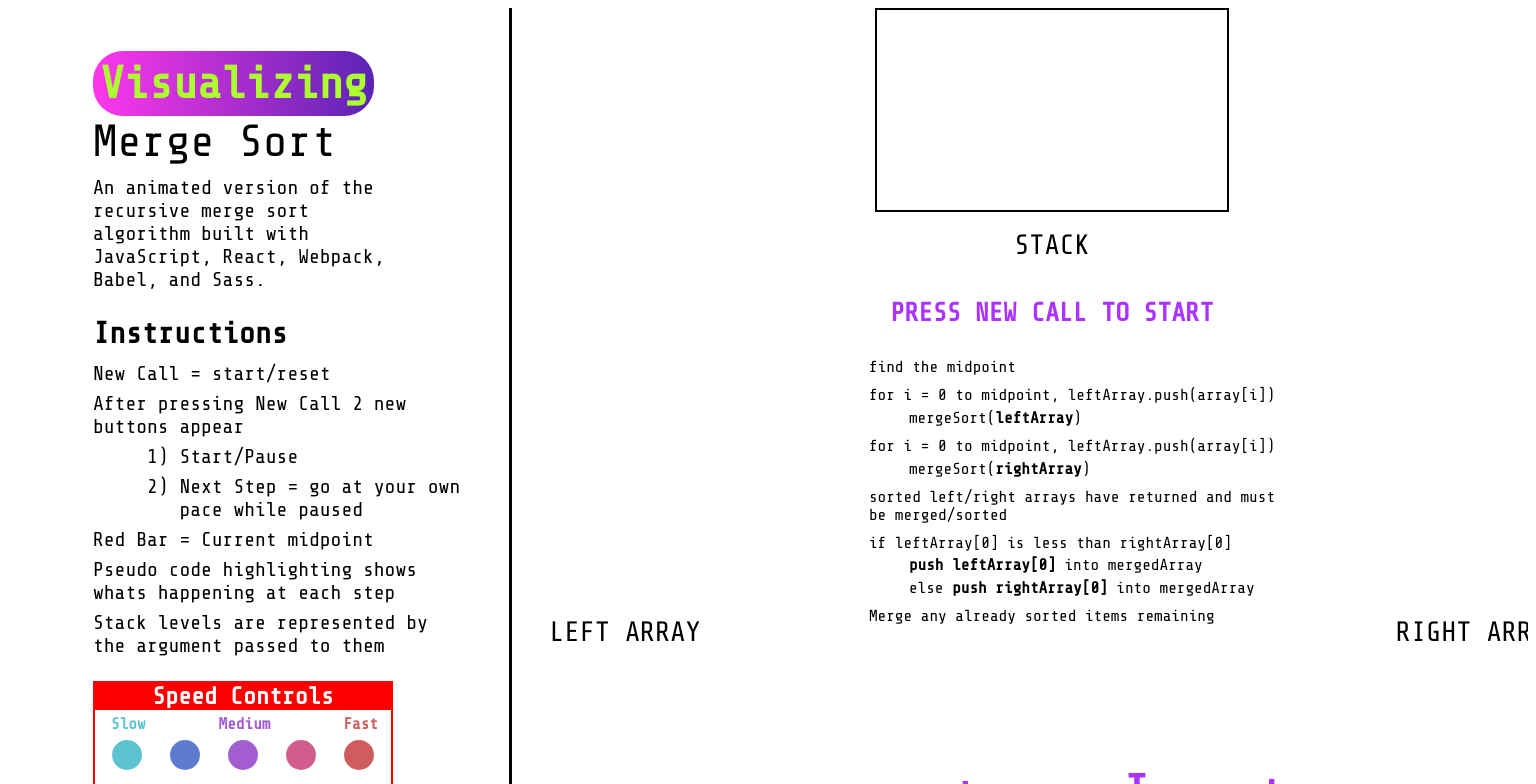
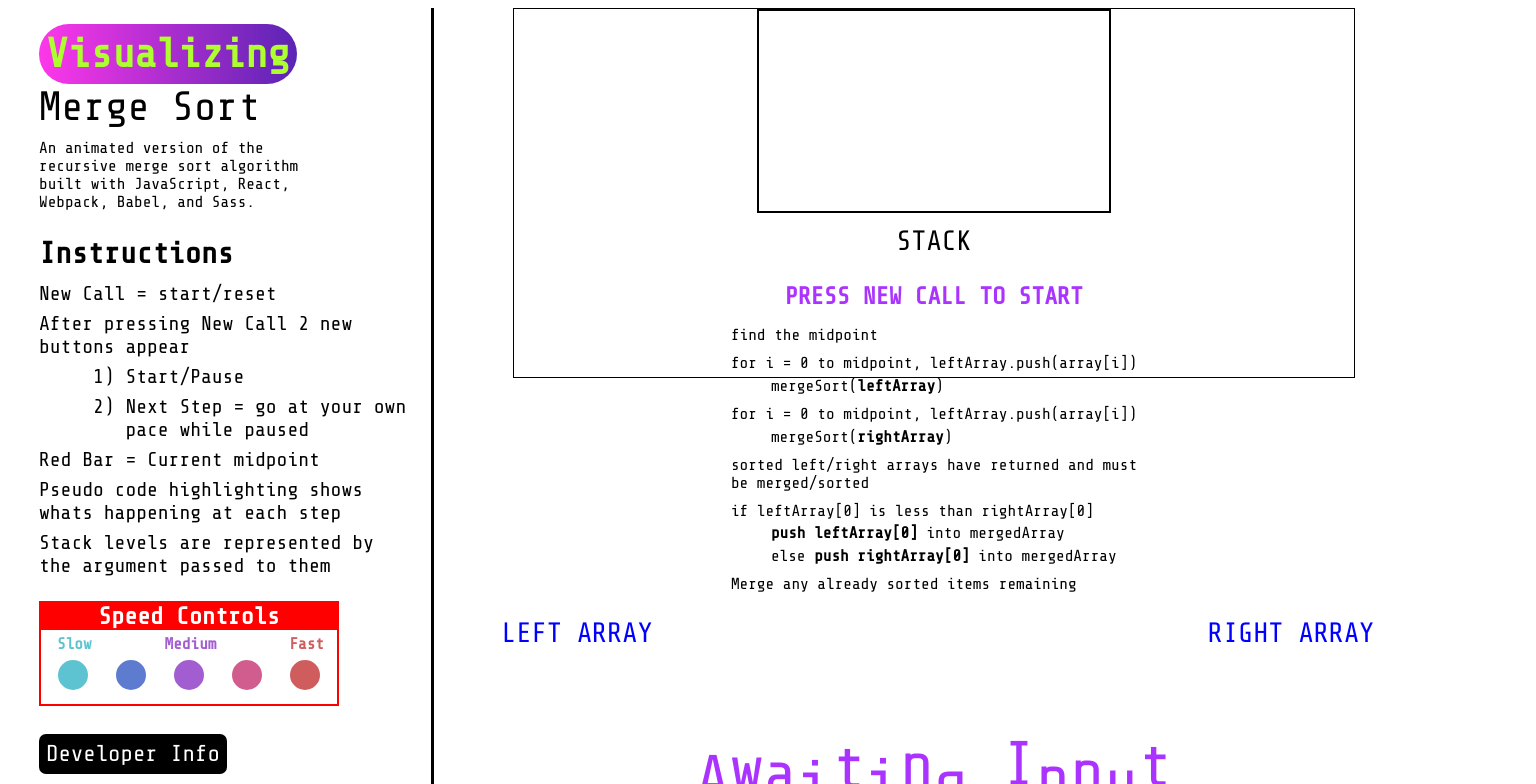
Before and after one commit to capitalbr/Visualized-Merge-Sort, a React (Create React App) app: page / in a window 1536 px wide. Shown: the top 784 px of the page. Built offline with nearby package versions, Linux system fonts and the light colour scheme.

Commit message:
Add media queries for 1600, 1440, and 1280

```diff
--- a/src/stylesheets/array.scss
+++ b/src/stylesheets/array.scss
@@ -1,14 +1,30 @@
 .array-container{
   display: flex;
-  justify-content: space-between;
+  // justify-content: space-evenly;
   background-color: white;
   .left-container{
     width: 300px;
     color: black;
-    padding: 50px 116px 0px 85px;
+    @media only screen and (min-width: 1280px){
+      padding: 23px 60px 0px 31px;
+    }
+    @media only screen and (min-width: 1440px){
+      padding: 23px 92px 0px 31px;
+    }
+    @media only screen and (min-width: 1600px){
+      padding: 50px 116px 0px 85px;
+    }
     .title-and-description{
       .title{
-        font-size: 45px;
+        @media only screen and (min-width: 1280px){
+          font-size: 38.5px;
+        }
+        @media only screen and (min-width: 1440px){
+          font-size: 41px;
+        }
+        @media only screen and (min-width: 1600px){
+          font-size: 45px;
+        }
         strong{
           background: linear-gradient(to left, #5A24B4, #FE37EA);
           border-radius: 30px;
@@ -21,21 +37,49 @@
       }
       .description{
         margin-top: 9px;
-        font-size: 20px;
+        @media only screen and (min-width: 1280px){
+          overflow: hidden;
+          height: 35px;
+          font-size: 16px;
+        }
+        @media only screen and (min-width: 1440px){
+          overflow: initial;
+          height: inherit;
+        }
+        @media only screen and (min-width: 1600px){
+          font-size: 20px;
+        }
       }
     }
     .instructions{
       margin-top: 25px;
       width: 370px;
       h2{
-        font-size: 30px;
         margin-bottom: 12px;
+        @media only screen and (min-width: 1280px){
+          font-size: 25px;
+        }
+        @media only screen and (min-width: 1440px){
+          font-size: 30px;
+        }
       }
       div{
         list-style: none;
+        @media only screen and (min-width: 1280px){
+          transform: translate(-17px, 0px)
+        }
+        @media only screen and (min-width: 1440px){
+          transform: translate(0px, 0px)
+        }
         li{
           margin-bottom: 7px;
           font-size: 20px;
+          @media only screen and (min-width: 1280px){
+            transform: scale(0.9);
+          }
+          @media only screen and (min-width: 1440px){
+            transform: scale(1);
+          }
         }
       }
     }
@@ -116,22 +160,53 @@
     align-items: center;
     font-family: 'Share Tech Mono', monospace;
     border-left: solid;
-    width: 100%;
     min-width: 1016px;
+    @media only screen and (min-width: 1280px){
+      width: 890px;
+      min-width: 890px;
+    }
+    @media only screen and (min-width: 1440px){
+      width: 1000px;
+    }
+    @media only screen and (min-width: 1600px){
+      width: 100%;
+    }
     .secondary-displays{
+      border: 1px solid black;
       display: flex;
-      width: 1000px;
       justify-content: center;
+      @media only screen and (min-width: 1280px){
+        width: 840px;
+        height: 288px;
+      }
+      @media only screen and (min-width: 1440px){
+        width: 840px;
+        height: 368px;
+      }
+      @media only screen and (min-width: 1600px){
+        width: 1000px;
+        height: inherit;
+      }
       .left-right{
+        // border: 1px solid black;
         display: flex;
         justify-content: end;
         flex-direction: column-reverse;
-        width: 250px;
-        min-width: 250px;
-        max-width: 250px;
         margin: 50px;
         height: 300px;
         transform: translate(0px, 300px);
+        @media only screen and (min-width: 1280px){
+          width: 240px;
+          min-width: 240px;
+          max-width: 240px;
+          color: blue;
+        }
+        @media only screen and (min-width: 1600px){
+          width: 250px;
+          min-width: 250px;
+          max-width: 250px;
+          color: green;
+        }
         .array-index-item{
           margin: 3px;
           display: flex;
@@ -151,9 +226,14 @@
       display: flex;
       width: 530px;
       height: 200px;
-      transform: translate(0px, -110px);
       border-bottom: 70px solid black;
       border-radius: 15px;
+      @media only screen and (min-width: 1280px){
+        transform: translate(0px, -156px);
+      }
+      @media only screen and (min-width: 1440px){
+        transform: translate(0px, -110px);
+      }
       #awaiting-input{
         color: #AA33FF;
         font-size: 63px;
@@ -254,40 +334,74 @@
       display: flex;
       flex-direction: column;
       align-items: center;
-      margin-bottom: 50px;
-      margin-left: 75px;
-      margin-right: 75px;
+      @media only screen and (min-width: 1440px){
+        margin: 0px 10px 0px 10px;
+      }
+      @media only screen and (min-width: 1600px){
+        margin-bottom: 50px;
+        margin-left: 75px;
+        margin-right: 75px;
+      }
       ul{
         border: 2px solid black;
         display: flex;
         flex-direction: column;
         justify-content: flex-end;
         list-style-type: none;
-        height: 200px;
         width: fit-content;
         padding: 0;
         align-items: center;
         width: 350px;
         margin: 0;
+        @media only screen and (min-width: 1280px){
+          height: 105px;
+        }
+        @media only screen and (min-width: 1440px){
+          height: 200px;
+        }
         li{
           margin: 4px;
         }
       }
     }
     .pseudo-container{
-      transform: translate(0px, -110px);
       display: flex;
       flex-direction: column;
       align-items: center;
+      @media only screen and (min-width: 1280px){
+        transform: translate(0px, -149px);
+      }
+      @media only screen and (min-width: 1440px){
+        transform: translate(0px, -110px);
+      }
       .stackMessage{
-        margin-bottom: 15px;
         font-weight: 1000;
-        font-size: 26px;
         color: #AA33FF;
+        @media only screen and (min-width: 1280px){
+          font-size: 24px;
+          margin-top: 15px;
+        }
+        // @media only screen and (min-width: 1440px){
+        //   font-size: 24px;
+        //   margin-top: 15px;
+        // }
+        @media only screen and (min-width: 1600px){
+          font-size: 26px;
+          margin-bottom: 15px;
+        }
       }
       // html targeting is buggy so must do this
       #list{
         list-style: none;
+        padding: 0;
+        @media only screen and (min-width: 1280px){
+          margin-block-start: .3em;
+          margin-block-end: 0;
+        }
+        @media only screen and (min-width: 1440px){
+          margin-block-start: 1em;
+          margin-block-end: 1em;
+        }
         li{
           margin-bottom: 10px;
           .padding{
--- a/src/stylesheets/cards.scss
+++ b/src/stylesheets/cards.scss
@@ -2,8 +2,15 @@
   display: flex;
   justify-content: center;
   padding: 10px 35px;
-  margin-top: 7px;
-  font-size: 28px;
+  @media only screen and (min-width: 1280px){
+    margin-top: 0px;
+    font-size: 26px;
+    padding-top: 5px;
+  }
+  @media only screen and (min-width: 1440px){
+    margin-top: 7px;
+    font-size: 28px;
+  }
 }
 
 
--- a/src/stylesheets/output.css
+++ b/src/stylesheets/output.css
@@ -11,16 +11,41 @@ body, html {
 
 .array-container {
   display: flex;
-  justify-content: space-between;
   background-color: white;
 }
 .array-container .left-container {
   width: 300px;
   color: black;
+}
+@media only screen and (min-width: 1280px) {
+  .array-container .left-container {
+    padding: 23px 60px 0px 31px;
+  }
+}
+@media only screen and (min-width: 1440px) {
+  .array-container .left-container {
+    padding: 23px 92px 0px 31px;
+  }
+}
+@media only screen and (min-width: 1600px) {
+  .array-container .left-container {
     padding: 50px 116px 0px 85px;
   }
+}
+@media only screen and (min-width: 1280px) {
+  .array-container .left-container .title-and-description .title {
+    font-size: 38.5px;
+  }
+}
+@media only screen and (min-width: 1440px) {
+  .array-container .left-container .title-and-description .title {
+    font-size: 41px;
+  }
+}
+@media only screen and (min-width: 1600px) {
   .array-container .left-container .title-and-description .title {
     font-size: 45px;
+  }
 }
 .array-container .left-container .title-and-description .title strong {
   background: linear-gradient(to left, #5A24B4, #FE37EA);
@@ -33,22 +58,68 @@ body, html {
 }
 .array-container .left-container .title-and-description .description {
   margin-top: 9px;
+}
+@media only screen and (min-width: 1280px) {
+  .array-container .left-container .title-and-description .description {
+    overflow: hidden;
+    height: 35px;
+    font-size: 16px;
+  }
+}
+@media only screen and (min-width: 1440px) {
+  .array-container .left-container .title-and-description .description {
+    overflow: initial;
+    height: inherit;
+  }
+}
+@media only screen and (min-width: 1600px) {
+  .array-container .left-container .title-and-description .description {
     font-size: 20px;
+  }
 }
 .array-container .left-container .instructions {
   margin-top: 25px;
   width: 370px;
 }
 .array-container .left-container .instructions h2 {
+  margin-bottom: 12px;
+}
+@media only screen and (min-width: 1280px) {
+  .array-container .left-container .instructions h2 {
+    font-size: 25px;
+  }
+}
+@media only screen and (min-width: 1440px) {
+  .array-container .left-container .instructions h2 {
     font-size: 30px;
-  margin-bottom: 12px;
+  }
 }
 .array-container .left-container .instructions div {
   list-style: none;
 }
+@media only screen and (min-width: 1280px) {
+  .array-container .left-container .instructions div {
+    transform: translate(-17px, 0px);
+  }
+}
+@media only screen and (min-width: 1440px) {
+  .array-container .left-container .instructions div {
+    transform: translate(0px, 0px);
+  }
+}
 .array-container .left-container .instructions div li {
   margin-bottom: 7px;
   font-size: 20px;
+}
+@media only screen and (min-width: 1280px) {
+  .array-container .left-container .instructions div li {
+    transform: scale(0.9);
+  }
+}
+@media only screen and (min-width: 1440px) {
+  .array-container .left-container .instructions div li {
+    transform: scale(1);
+  }
 }
 .array-container .left-container .developer {
   margin-top: 28px;
@@ -125,24 +196,70 @@ body, html {
   align-items: center;
   font-family: "Share Tech Mono", monospace;
   border-left: solid;
-  width: 100%;
   min-width: 1016px;
 }
+@media only screen and (min-width: 1280px) {
+  .array-container .right-container {
+    width: 890px;
+    min-width: 890px;
+  }
+}
+@media only screen and (min-width: 1440px) {
+  .array-container .right-container {
+    width: 1000px;
+  }
+}
+@media only screen and (min-width: 1600px) {
+  .array-container .right-container {
+    width: 100%;
+  }
+}
 .array-container .right-container .secondary-displays {
+  border: 1px solid black;
   display: flex;
+  justify-content: center;
+}
+@media only screen and (min-width: 1280px) {
+  .array-container .right-container .secondary-displays {
+    width: 840px;
+    height: 288px;
+  }
+}
+@media only screen and (min-width: 1440px) {
+  .array-container .right-container .secondary-displays {
+    width: 840px;
+    height: 368px;
+  }
+}
+@media only screen and (min-width: 1600px) {
+  .array-container .right-container .secondary-displays {
     width: 1000px;
-  justify-content: center;
+    height: inherit;
+  }
 }
 .array-container .right-container .secondary-displays .left-right {
   display: flex;
   justify-content: end;
   flex-direction: column-reverse;
+  margin: 50px;
+  height: 300px;
+  transform: translate(0px, 300px);
+}
+@media only screen and (min-width: 1280px) {
+  .array-container .right-container .secondary-displays .left-right {
+    width: 240px;
+    min-width: 240px;
+    max-width: 240px;
+    color: blue;
+  }
+}
+@media only screen and (min-width: 1600px) {
+  .array-container .right-container .secondary-displays .left-right {
     width: 250px;
     min-width: 250px;
     max-width: 250px;
-  margin: 50px;
-  height: 300px;
-  transform: translate(0px, 300px);
+    color: green;
+  }
 }
 .array-container .right-container .secondary-displays .left-right .array-index-item {
   margin: 3px;
@@ -161,9 +278,18 @@ body, html {
   display: flex;
   width: 530px;
   height: 200px;
-  transform: translate(0px, -110px);
   border-bottom: 70px solid black;
   border-radius: 15px;
+}
+@media only screen and (min-width: 1280px) {
+  .array-container .right-container .array-main {
+    transform: translate(0px, -156px);
+  }
+}
+@media only screen and (min-width: 1440px) {
+  .array-container .right-container .array-main {
+    transform: translate(0px, -110px);
+  }
 }
 .array-container .right-container .array-main #awaiting-input {
   color: #AA33FF;
@@ -264,9 +390,18 @@ body, html {
   display: flex;
   flex-direction: column;
   align-items: center;
+}
+@media only screen and (min-width: 1440px) {
+  .array-container .right-container .stack {
+    margin: 0px 10px 0px 10px;
+  }
+}
+@media only screen and (min-width: 1600px) {
+  .array-container .right-container .stack {
     margin-bottom: 50px;
     margin-left: 75px;
     margin-right: 75px;
+  }
 }
 .array-container .right-container .stack ul {
   border: 2px solid black;
@@ -274,30 +409,71 @@ body, html {
   flex-direction: column;
   justify-content: flex-end;
   list-style-type: none;
-  height: 200px;
   width: fit-content;
   padding: 0;
   align-items: center;
   width: 350px;
   margin: 0;
 }
+@media only screen and (min-width: 1280px) {
+  .array-container .right-container .stack ul {
+    height: 105px;
+  }
+}
+@media only screen and (min-width: 1440px) {
+  .array-container .right-container .stack ul {
+    height: 200px;
+  }
+}
 .array-container .right-container .stack ul li {
   margin: 4px;
 }
 .array-container .right-container .pseudo-container {
-  transform: translate(0px, -110px);
   display: flex;
   flex-direction: column;
   align-items: center;
 }
+@media only screen and (min-width: 1280px) {
+  .array-container .right-container .pseudo-container {
+    transform: translate(0px, -149px);
+  }
+}
+@media only screen and (min-width: 1440px) {
+  .array-container .right-container .pseudo-container {
+    transform: translate(0px, -110px);
+  }
+}
 .array-container .right-container .pseudo-container .stackMessage {
+  font-weight: 1000;
+  color: #AA33FF;
+}
+@media only screen and (min-width: 1280px) {
+  .array-container .right-container .pseudo-container .stackMessage {
+    font-size: 24px;
+    margin-top: 15px;
+  }
+}
+@media only screen and (min-width: 1600px) {
+  .array-container .right-container .pseudo-container .stackMessage {
+    font-size: 26px;
     margin-bottom: 15px;
-  font-weight: 1000;
-  font-size: 26px;
-  color: #AA33FF;
+  }
 }
 .array-container .right-container .pseudo-container #list {
   list-style: none;
+  padding: 0;
+}
+@media only screen and (min-width: 1280px) {
+  .array-container .right-container .pseudo-container #list {
+    margin-block-start: 0.3em;
+    margin-block-end: 0;
+  }
+}
+@media only screen and (min-width: 1440px) {
+  .array-container .right-container .pseudo-container #list {
+    margin-block-start: 1em;
+    margin-block-end: 1em;
+  }
 }
 .array-container .right-container .pseudo-container #list li {
   margin-bottom: 10px;
@@ -425,8 +601,19 @@ body, html {
   display: flex;
   justify-content: center;
   padding: 10px 35px;
+}
+@media only screen and (min-width: 1280px) {
+  .box-title-bottom {
+    margin-top: 0px;
+    font-size: 26px;
+    padding-top: 5px;
+  }
+}
+@media only screen and (min-width: 1440px) {
+  .box-title-bottom {
     margin-top: 7px;
     font-size: 28px;
+  }
 }
 
 .menu-card {
```
Also changed, not shown: 1 other file (tests, documents, lock files or other folders). Lines whose indentation alone changed are shown as unchanged.
